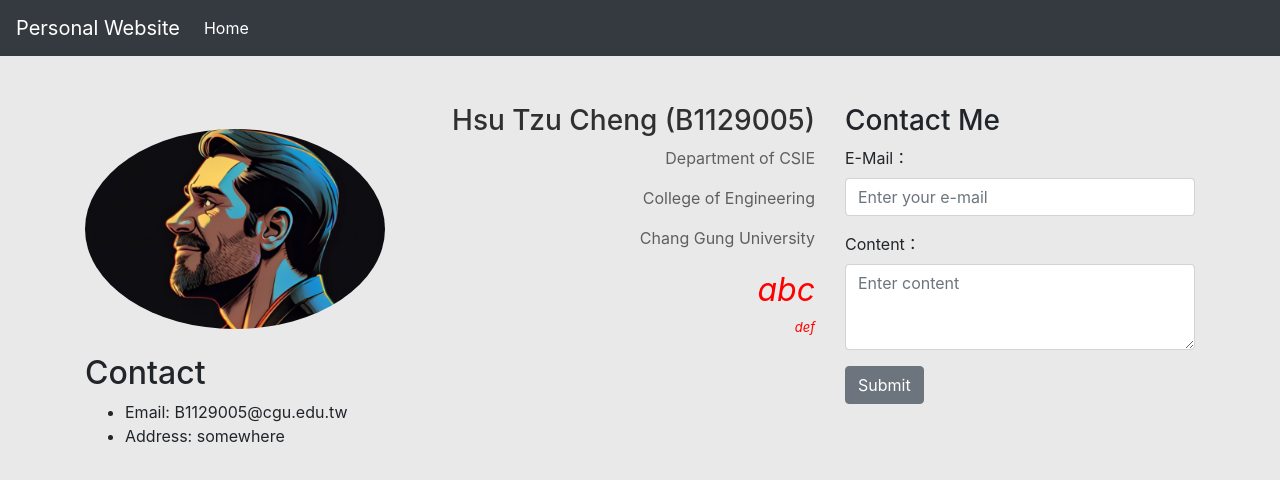
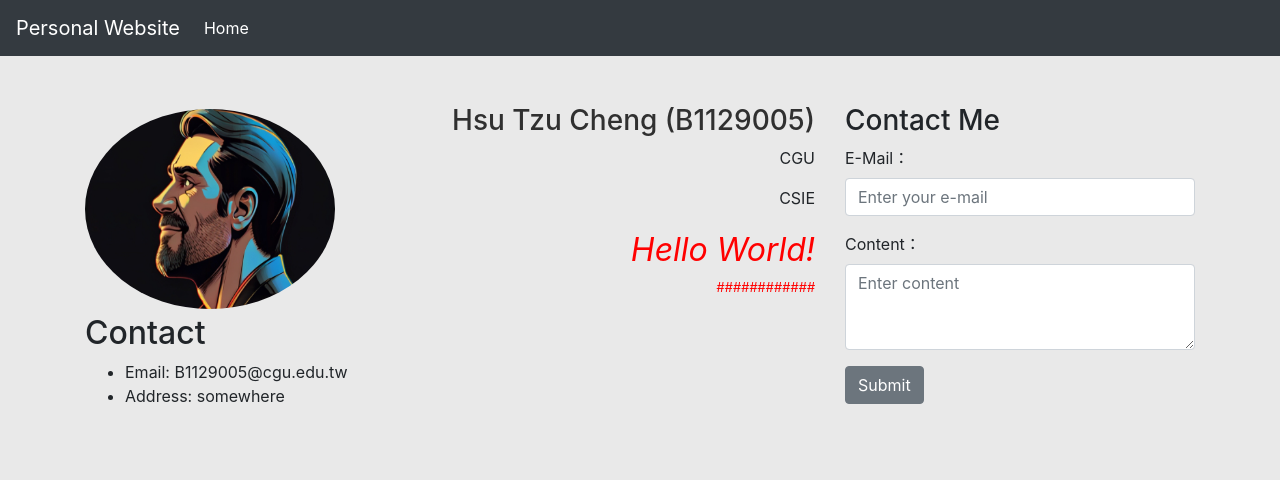
Before and after one commit to zchsu/zchsu.github.io, a plain HTML site: page index.html in a window 1280 px wide. Drawn offline with nearby package versions, Linux system fonts and the light colour scheme.

Commit message:
Update index.html

```diff
--- a/index.html
+++ b/index.html
@@ -37,15 +37,14 @@
         <div class="row">
             <div class="col-md-8">
                 <div align="left" style="display: flex; align-items: center;">
-                    <img class="circular--square" src="./profile.png" width="300" height="200">
+                    <img class="circular--square" src="./profile.png" width="250" height="200">
                     <div class="ml-auto" style="width: 400px;">
                         <h3 align="right" style="color:#303030;">Hsu Tzu Cheng (B1129005)</h3>
-                        <p align="right"><a href="https://csie.cgu.edu.tw" class="custom-text-color">Department of CSIE</a></p>
-                        <p align="right"><a href="https://engineering.cgu.edu.tw" class="custom-text-color">College of Engineering</a></p>
-                        <p align="right"><a href="https://www.cgu.edu.tw" class="custom-text-color">Chang Gung University</a></p>
+                        <p align="right">CGU</p>
+                        <p align="right">CSIE</p>
                         <p align="right" class="custom-text-color">
-                            <i><font color="#FF0000" size="6">abc</font><br></i>
-                            <i><font color="#FF0000" size="2"> def</font></i>
+                            <i><font color="#FF0000" size="6">Hello World!</font><br></i>
+                            <i><font color="#FF0000" size="2">############</font></i>
                         </p>
                     </div>
                 </div>
```
